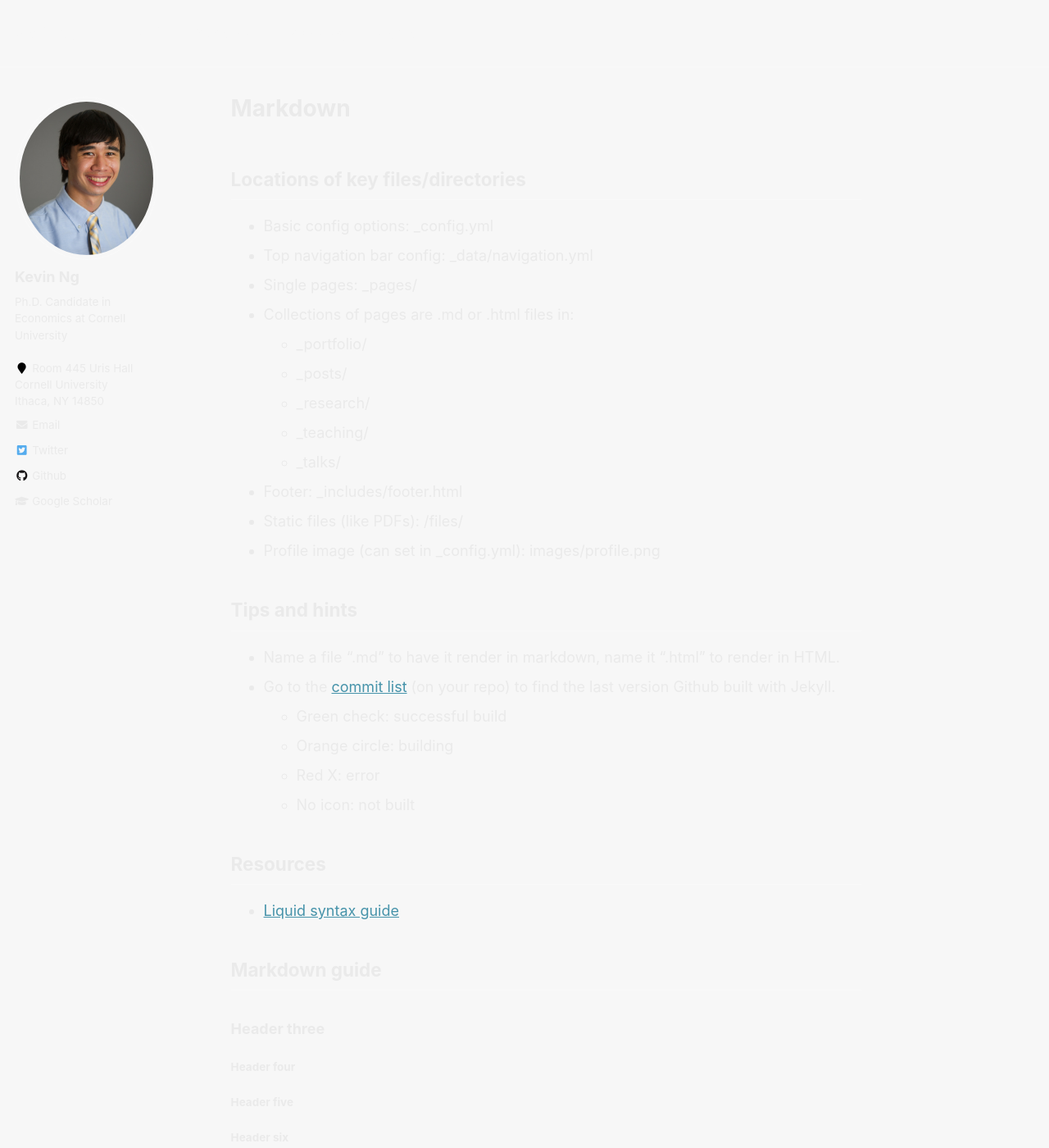
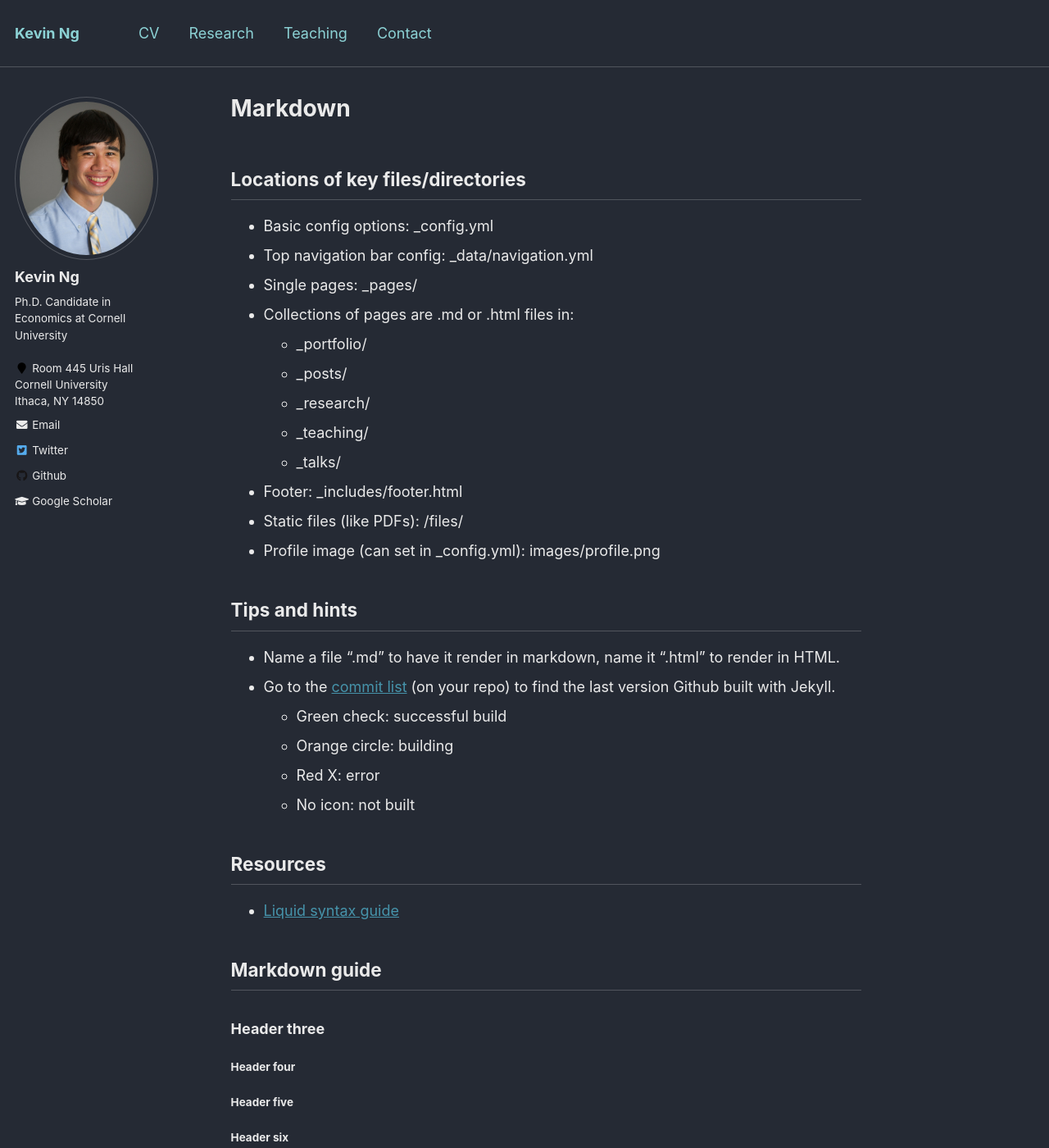
Before and after one commit to KevinCNg/kevincng.github.io, a Jekyll site: the page built from _pages/markdown.md, in a window 1280 px wide and 1400 px high. Shown: the whole window at 82% size. Built offline with Jekyll 4.4.1, drawn with Linux system fonts in a browser that asks for light colours.

Commit message:
Update _variables.scss

```diff
--- a/_sass/_variables.scss
+++ b/_sass/_variables.scss
@@ -53,14 +53,14 @@ $darker-gray                : mix(#000, $gray, 60%);
 $light-gray                 : mix(#fff, $gray, 50%);
 $lighter-gray               : mix(#fff, $gray, 90%);
 
-$body-color                 : #f7f7f7;
-$background-color           : #f7f7f7;
+$body-color                 : #252a34;
+$background-color           : #252a34;
 $code-background-color      : mix(#000, $background-color, 15%);
 $code-background-color-dark : mix(#000, $background-color, 20%);
 $text-color                 : #eaeaea;
 $border-color               : mix(#fff, $background-color, 20%);
 
-$primary-color              : #f7f7f7;
+$primary-color              : #8cd2d5;
 $success-color              : #62c462;
 $warning-color              : #f89406;
 $danger-color               : #ee5f5b;
```
